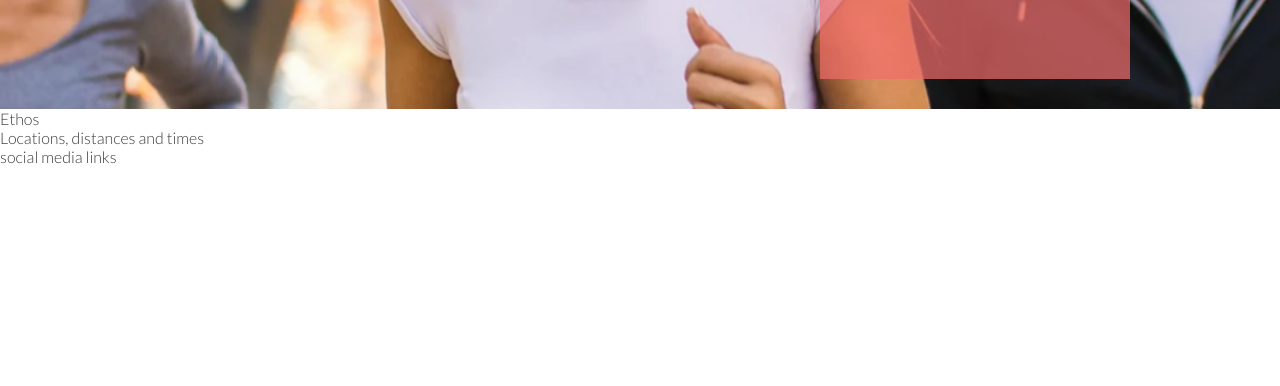
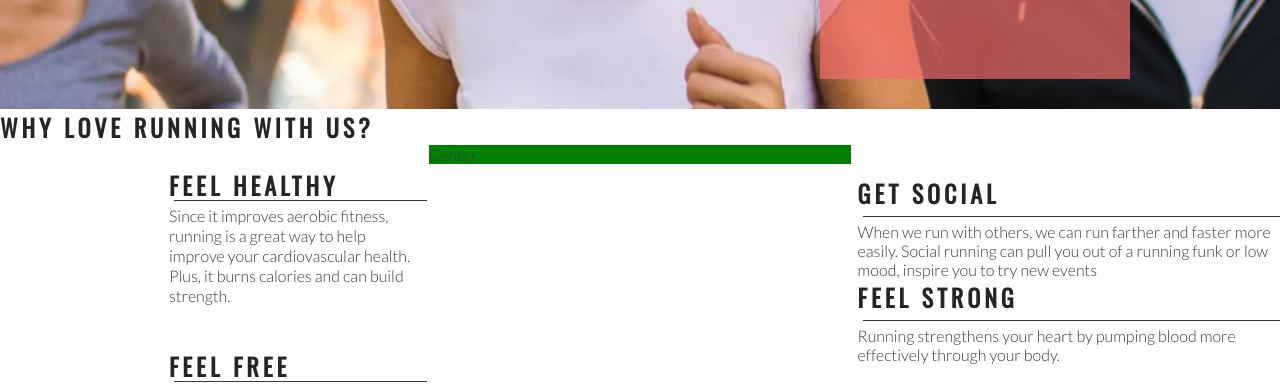
Before and after one commit to charleymroberts/love-running, a plain HTML site: page index.html in a window 1280 px wide. Shown: the part 566-952 px from the top of the page. Before the commit the page ends 800 px from the top, so only its background shows below. Drawn offline with nearby package versions, Linux system fonts and the light colour scheme.

Commit message:
add updates to ethos section

```diff
--- a/assets/css/style.css
+++ b/assets/css/style.css
@@ -22,6 +22,7 @@ h1, h2 {
 #logo {
     float: left;
     font-size: 280%;
+    margin-left: 30px;
 }
 
 #navbar {
@@ -104,3 +105,47 @@ h1, h2 {
 
     position: absolute;
 }
+
+#club-ethos {
+    height: 600px;
+}
+
+#left-about {
+    padding-top: 30px;
+    width: 33%;
+    float: left;
+}
+
+#right-about {
+    padding-top: 30px;
+    width: 33%;
+    float: right;
+}
+
+#center-about {
+    width: 33%;
+    margin: 0 auto;
+    background-color: green;
+}
+
+hr {
+    border-top: 1px solid #3a3a3a;
+    width: 100%;
+    margin: 5px;
+}
+
+.left-about-heading {
+    width: 60%;
+    float: right;
+    line-height: 20px;
+    clear: both;
+    margin-bottom: 50px;
+}
+
+.right-about-heading {
+    width: 60%;
+    float: left;
+    line-height: 20px;
+    clear: both;
+    margin-bottom: 50px;
+}
--- a/index.html
+++ b/index.html
@@ -35,7 +35,38 @@
             <h3>Dublin Docklands and Phoenix Park</h3>
         </div>
     </section>
-    <section>Ethos</section>
+    <section id="club-ethos">
+        <h1>Why Love Running With Us?</h1>
+        <div id="left-about">
+            <div class="left-about-heading">
+                <h2>Feel Healthy</h2>
+                <hr>
+                <p>Since it improves aerobic fitness, running is a great way to help improve your
+                    cardiovascular health. Plus, it burns calories and can build strength.</p>
+            </div>
+            <div class="left-about-heading">
+                <h2>Feel Free</h2>
+                <hr>
+                <p>Physical exercise, running included, is known to release endorphins in the brain.
+                    Endorphins make you more energetic, more awake and, yes, happier.</p>
+            </div>
+        </div>
+        <div id="right-about">
+            <div id="right-about-heading">
+                <h2>Get Social</h2>
+                <hr>
+                <p>When we run with others, we can run farther and faster more easily. Social
+                    running can pull you out of a running funk or low mood, inspire you to try
+                    new events</p>
+            </div>
+            <div id="right-about-heading">
+                <h2>Feel Strong</h2>
+                <hr>
+                <p>Running strengthens your heart by pumping blood more effectively through your body.</p>
+            </div>
+        </div>
+        <div id="center-about">Center</div>
+    </section>
     <section>Locations, distances and times</section>
     <footer>social media links</footer>
 </body>
```
